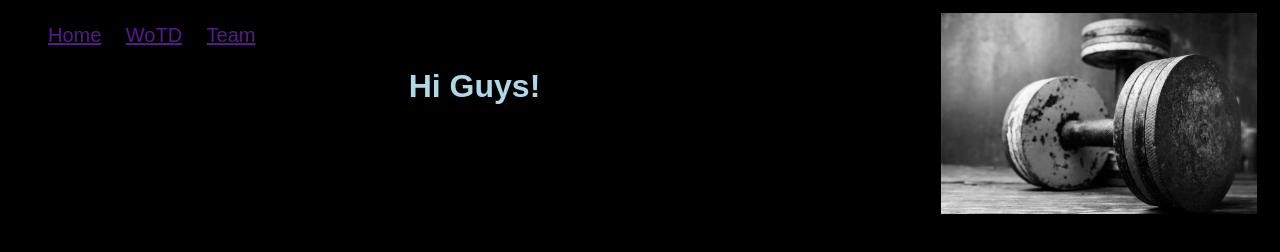
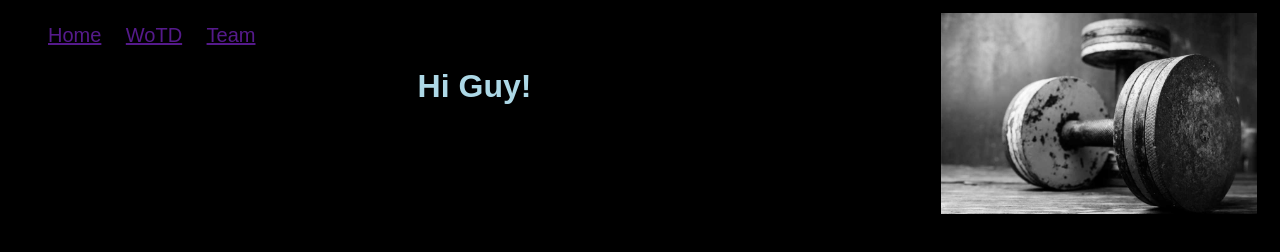
Before and after one commit to danrichmond/fitness-app, a plain HTML site: page index.html in a window 1280 px wide. Drawn offline with Linux system fonts and the light colour scheme.

Commit message:
Testing on windows

```diff
--- a/index.html
+++ b/index.html
@@ -12,7 +12,7 @@
             <li><a href="">Team</a></li>
         </ul>
         <img src="images/weight.jpg">
-        <h1>Hi Guys!</h1>
+        <h1>Hi Guy!</h1>
     </div>
 </body>
 </head>
```
